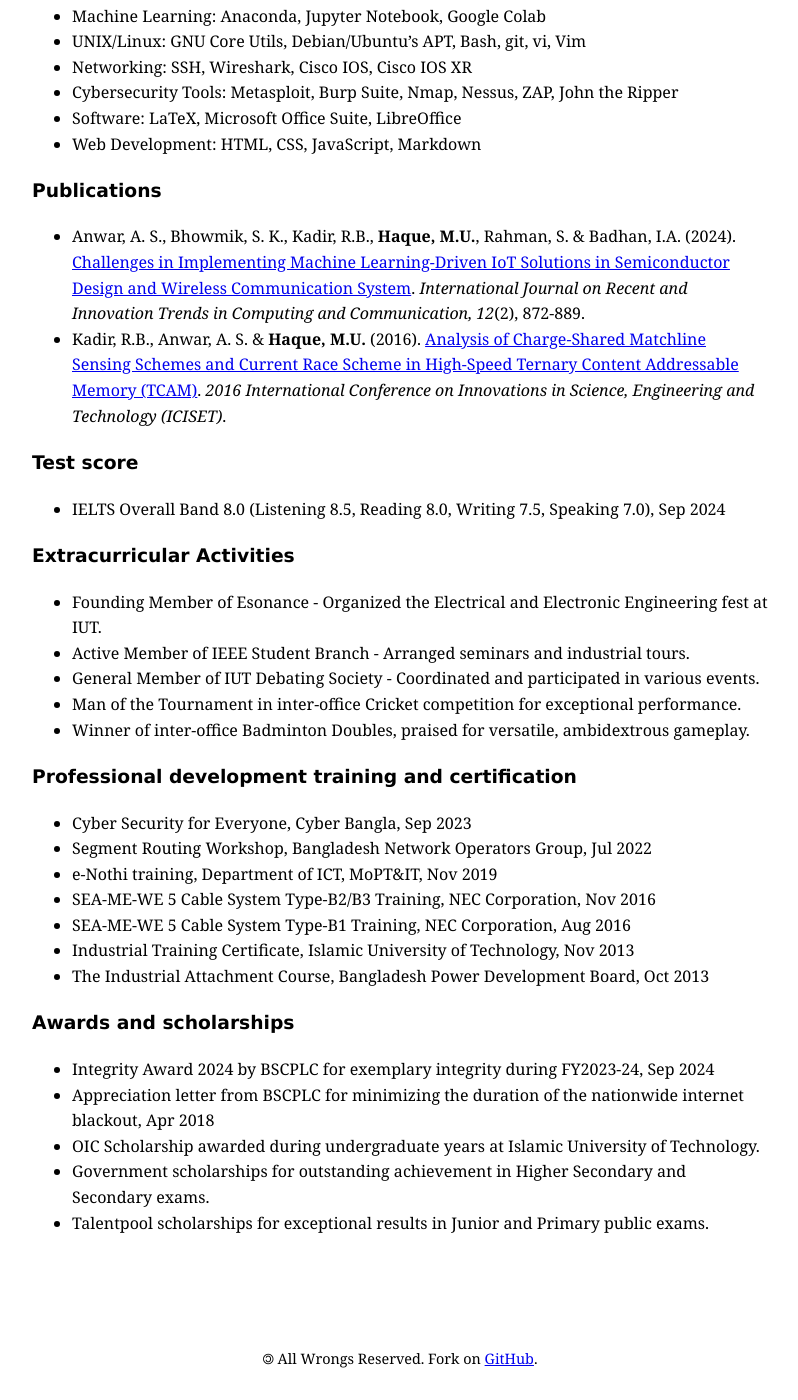
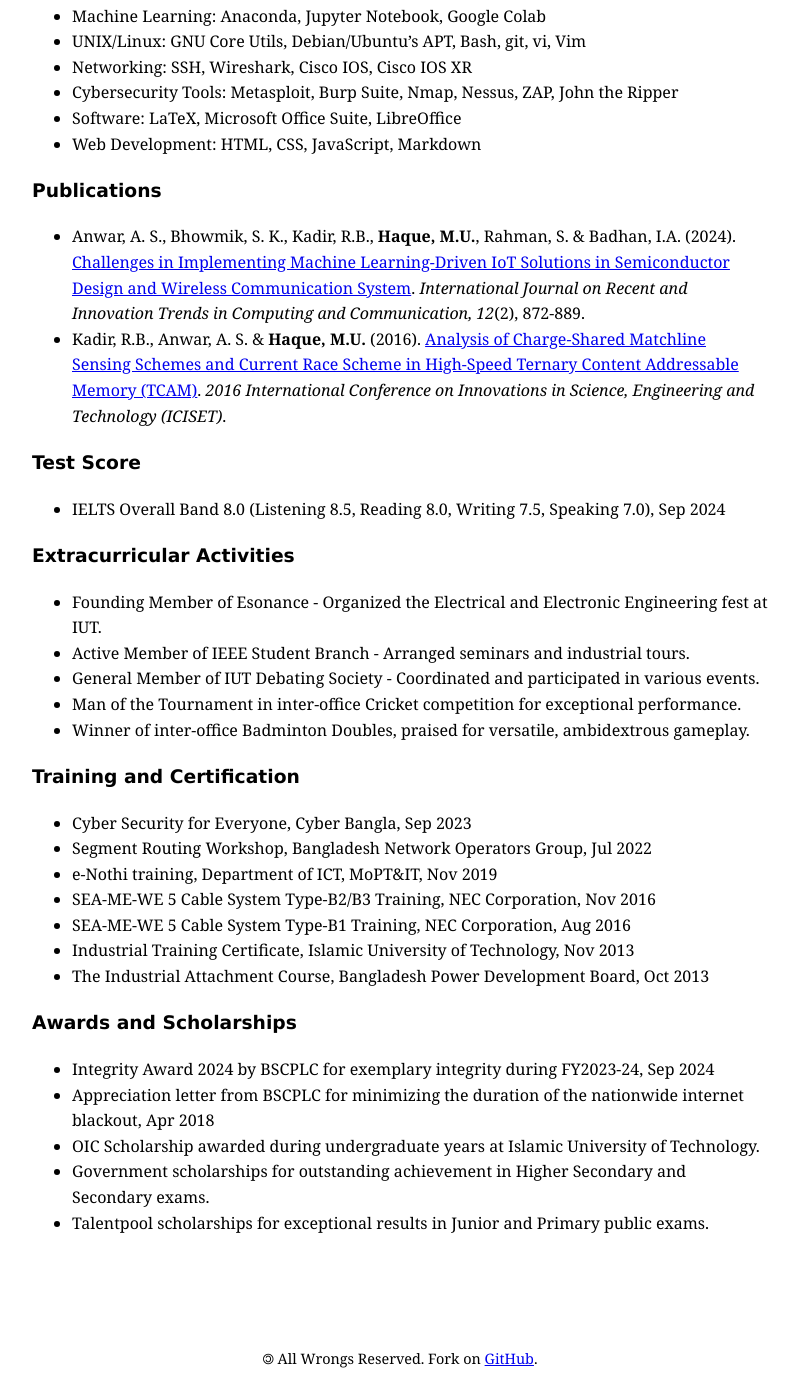
Before and after one commit to muntasimulhaque/muntasimulhaque.github.io, a Jekyll site: the page built from cv.md, in a window 1280 px wide and 1400 px high, scrolled down 794 px. Shown: the whole window, without its empty margins (240-1038 px from the left). Built offline with Jekyll 4.4.1, drawn with Linux system fonts in a browser that asks for light colours.

Commit message:
Update cv.md

```diff
--- a/cv.md
+++ b/cv.md
@@ -38,7 +38,7 @@
 - Anwar, A. S., Bhowmik, S. K., Kadir, R.B., **Haque, M.U.**, Rahman, S. & Badhan, I.A. (2024). [Challenges in Implementing Machine Learning-Driven IoT Solutions in Semiconductor Design and Wireless Communication System](https://ijritcc.org/index.php/ijritcc/article/view/11127){:target="_blank"}. *International Journal on Recent and Innovation Trends in Computing and Communication, 12*(2), 872-889.
 - Kadir, R.B., Anwar, A. S. & **Haque, M.U.** (2016). [Analysis of Charge-Shared Matchline Sensing Schemes and Current Race Scheme in High-Speed Ternary Content Addressable Memory (TCAM)](https://ieeexplore.ieee.org/document/7856490){:target="_blank"}. *2016 International Conference on Innovations in Science, Engineering and Technology (ICISET)*.
 
-### Test score
+### Test Score
 
 - IELTS Overall Band 8.0 (Listening 8.5, Reading 8.0, Writing 7.5, Speaking 7.0), Sep 2024
 
@@ -50,7 +50,7 @@
 - Man of the Tournament in inter-office Cricket competition for exceptional performance.
 - Winner of inter-office Badminton Doubles, praised for versatile, ambidextrous gameplay.
 
-### Professional development training and certification
+### Training and Certification
 
 - Cyber Security for Everyone, Cyber Bangla, Sep 2023
 - Segment Routing Workshop, Bangladesh Network Operators Group, Jul 2022
@@ -60,7 +60,7 @@
 - Industrial Training Certificate, Islamic University of Technology, Nov 2013
 - The Industrial Attachment Course, Bangladesh Power Development Board, Oct 2013
 
-### Awards and scholarships
+### Awards and Scholarships
 
 - Integrity Award 2024 by BSCPLC for exemplary integrity during FY2023-24, Sep 2024
 - Appreciation letter from BSCPLC for minimizing the duration of the nationwide internet blackout, Apr 2018
```
